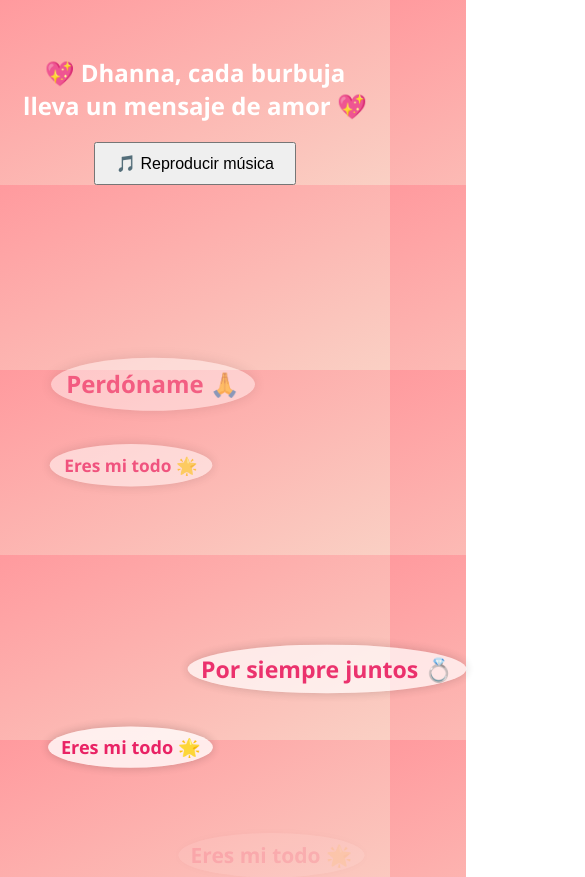
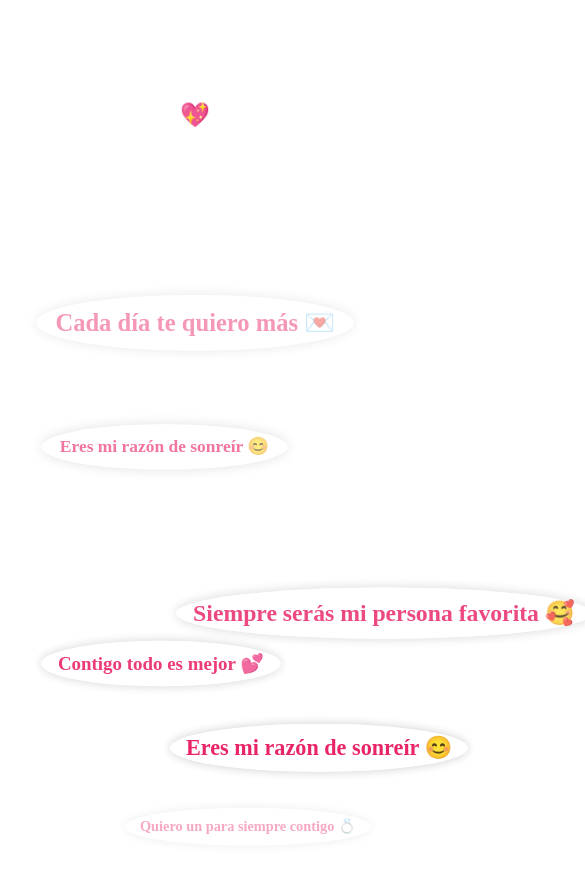
Before and after one commit to Drees69/burbujas, a plain HTML site: page index.html in a window 390 px wide. Shown: the whole page, 585 px wide, since content can reach past the window. After the commit the page ends 846 px from the top, so only its background shows below. Drawn offline with Linux system fonts and the light colour scheme.

Commit message:
Add files via upload

```diff
--- a/index.html
+++ b/index.html
@@ -3,48 +3,16 @@
 <head>
   <meta charset="UTF-8" />
   <meta name="viewport" content="width=device-width, initial-scale=1.0"/>
-  <title>Burbujas para Dhanna 💖</title>
+  <title>Burbujas de Amor</title>
   <link rel="stylesheet" href="style.css" />
 </head>
 <body>
   <div class="container">
-    <h1>💖 Dhanna, cada burbuja lleva un mensaje de amor 💖</h1>
-    <button onclick="playMusic()">🎵 Reproducir música</button>
+    <h1>Para Dhanna, con todo mi amor 💖</h1>
     <div id="bubble-container"></div>
+    <audio id="bg-music" src="musica.mp3" autoplay loop></audio>
+
   </div>
-
-  <audio id="bg-music" src="musica.mp3" loop muted></audio>
-
-  <script>
-    // Reproduce la música al hacer clic
-    function playMusic() {
-      const audio = document.getElementById('bg-music');
-      audio.muted = false;
-      audio.play();
-    }
-
-    // Generador de burbujas
-    const messages = [
-      "Te amo 💖", "Eres mi todo 🌟", "Perdóname 🙏",
-      "Siempre tú 💌", "Por siempre juntos 💍", "Tú y yo ❤️"
-    ];
-
-    function createBubble() {
-      const bubble = document.createElement('div');
-      bubble.classList.add('bubble');
-      bubble.innerText = messages[Math.floor(Math.random() * messages.length)];
-      bubble.style.left = `${Math.random() * 100}%`;
-      bubble.style.animationDuration = `${5 + Math.random() * 5}s`;
-      bubble.style.fontSize = `${12 + Math.random() * 10}px`;
-
-      document.getElementById('bubble-container').appendChild(bubble);
-
-      setTimeout(() => {
-        bubble.remove();
-      }, 10000);
-    }
-
-    setInterval(createBubble, 1000);
-  </script>
+  <script src="script.js"></script>
 </body>
 </html>
--- a/script.js
+++ b/script.js
@@ -1,37 +1,28 @@
-function playMusic() {
-  const audio = document.getElementById('bg-music');
-  audio.muted = false;
-  audio.play();
-}
-
-// Lista de mensajes de amor
 const messages = [
-  "Te amo 💖",
-  "Eres mi todo 🌟",
-  "Perdóname 🙏",
-  "Siempre tú 💌",
-  "Por siempre juntos 💍",
-  "Tú y yo ❤️"
+  "Te amo con todo mi corazón ❤️",
+  "Eres mi razón de sonreír 😊",
+  "Contigo todo es mejor 💕",
+  "Cada día te quiero más 💌",
+  "Eres mi sol en días nublados ☀️",
+  "Siempre serás mi persona favorita 🥰",
+  "Quiero un para siempre contigo 💍",
+  "Tú y yo, por siempre ❤️",
 ];
 
-// Función para crear una burbuja
 function createBubble() {
   const bubble = document.createElement('div');
   bubble.classList.add('bubble');
   bubble.innerText = messages[Math.floor(Math.random() * messages.length)];
 
-  // Posición y estilo aleatorio
   bubble.style.left = `${Math.random() * 100}%`;
   bubble.style.animationDuration = `${5 + Math.random() * 5}s`;
   bubble.style.fontSize = `${12 + Math.random() * 10}px`;
 
   document.getElementById('bubble-container').appendChild(bubble);
 
-  // Eliminar la burbuja después de un tiempo
   setTimeout(() => {
     bubble.remove();
   }, 10000);
 }
 
-// Crear burbujas continuamente
-setInterval(createBubble, 1000);
+setInterval(createBubble, 800);
--- a/style.css
+++ b/style.css
@@ -1,3 +1,5 @@
+baakup
+
 body {
   margin: 0;
   background: linear-gradient(to bottom right, #ff9a9e, #fad0c4);
@@ -52,20 +54,21 @@ h1 {
   }
 }
 
-/* Responsive para móviles */
 @media (max-width: 768px) {
-  h1 {
-    font-size: 1.5em;
-    padding: 0 20px;
+  body {
+    font-size: 16px;
+    text-align: center;
+    padding: 10px;
   }
 
-  button {
-    font-size: 1em;
-    padding: 10px 20px;
+  .burbuja {
+    width: 12vw;
+    height: 12vw;
   }
 
-  .bubble {
-    font-size: 12px;
-    padding: 8px 12px;
+  h1 {
+    font-size: 24px;
   }
+
+  /* Ajustes a otros elementos que se vean mal en móvil */
 }
```
